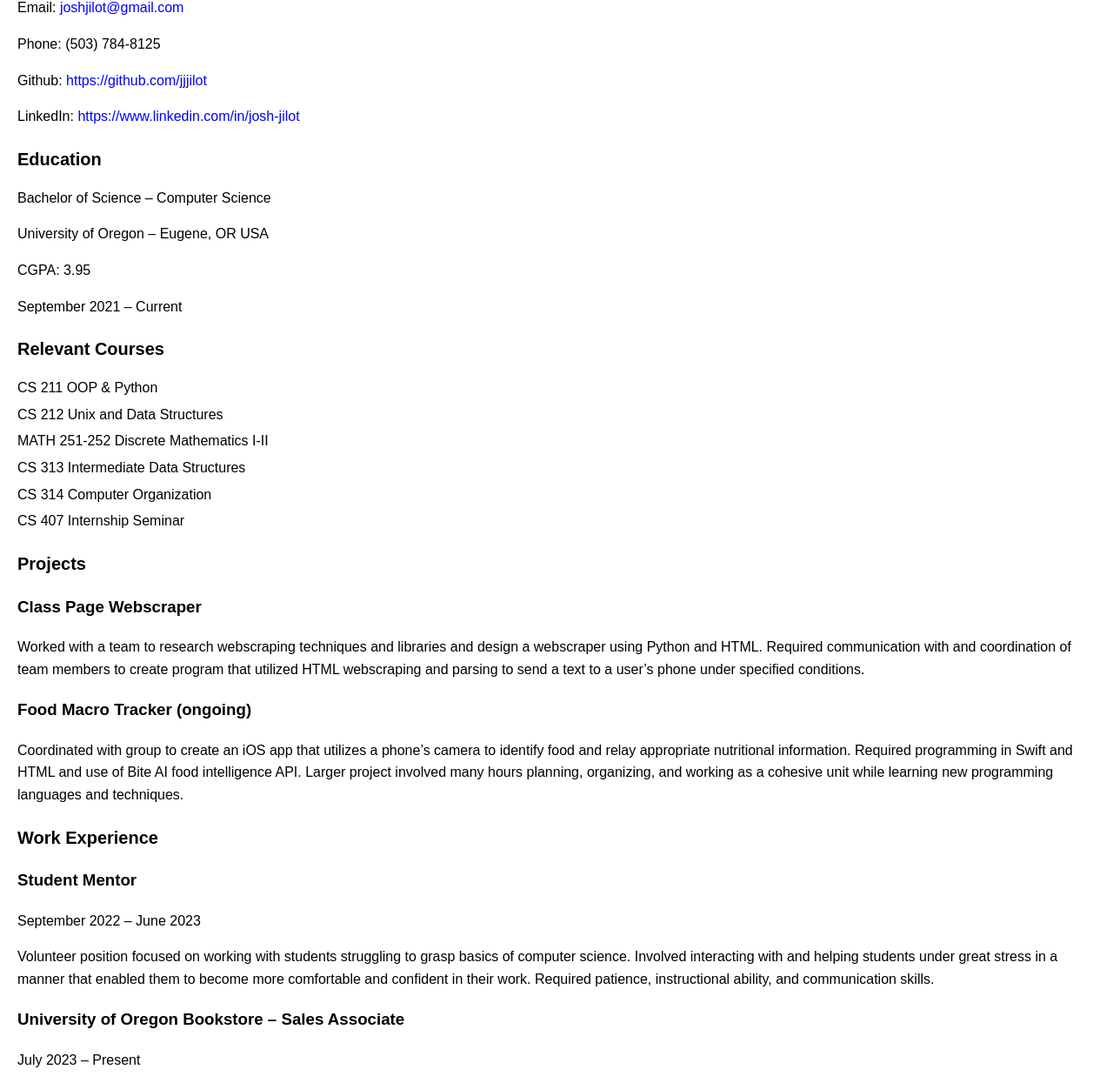
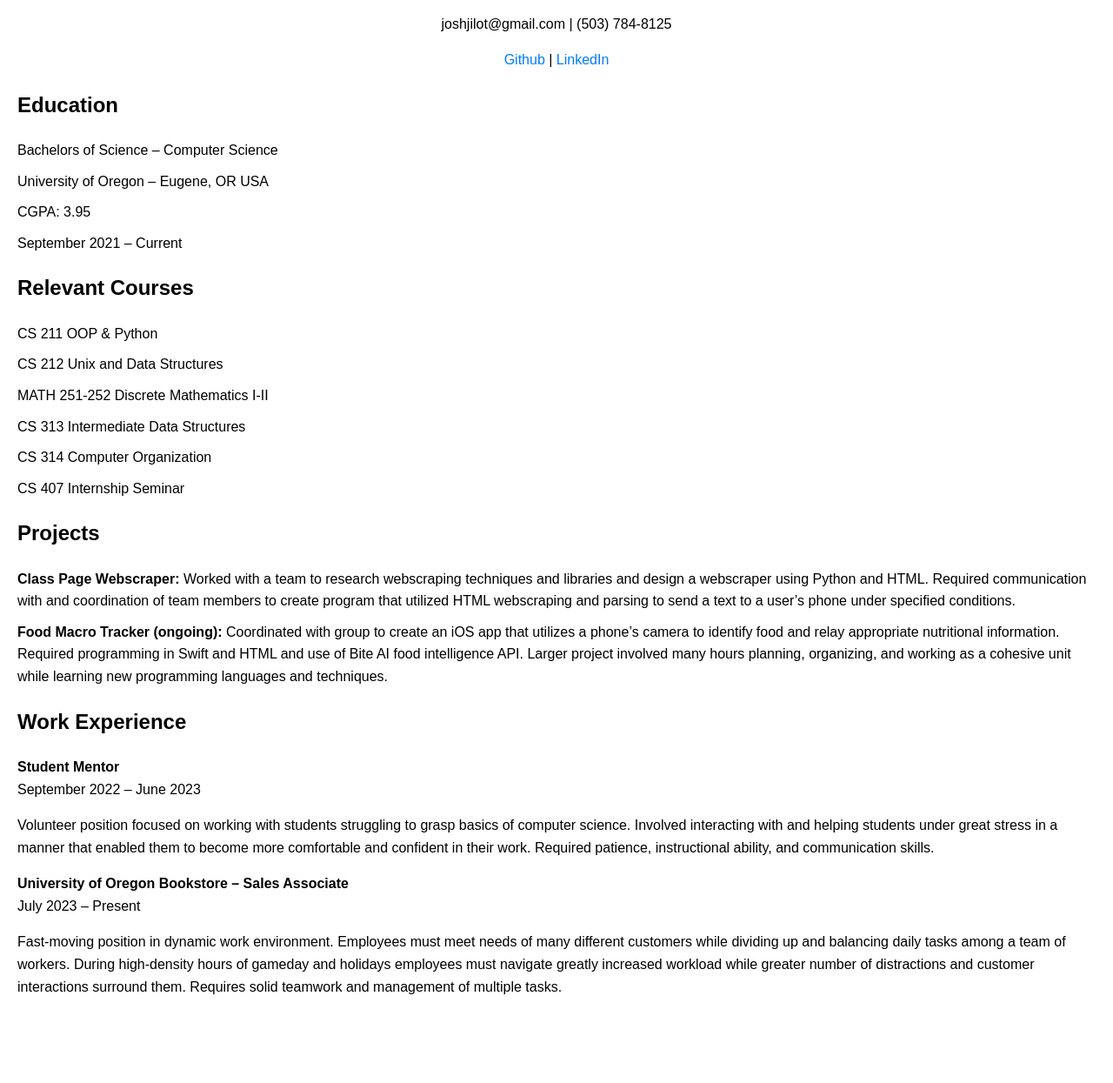
Before and after one commit to jjjilot/jjjilot.github.io, a plain HTML site: page index.html in a window 1280 px wide. Shown: the part 94-1339 px from the top of the page at 87% size. After the commit the page ends 1277 px from the top, so only its background shows below. Drawn offline with Linux system fonts and the light colour scheme.

Commit message:
Update index.html

```diff
--- a/index.html
+++ b/index.html
@@ -3,36 +3,34 @@
 <head>
     <meta charset="UTF-8">
     <meta name="viewport" content="width=device-width, initial-scale=1.0">
-    <title>Josh Jilot's Portfolio</title>
+    <title>Josh Jilot - Personal Website</title>
     <style>
         body {
             font-family: Arial, sans-serif;
+            line-height: 1.6;
             margin: 0;
             padding: 20px;
-            line-height: 1.6;
+        }
+        header {
+            text-align: center;
+            margin-bottom: 20px;
         }
         h1 {
-            font-size: 24px;
-            margin-bottom: 10px;
+            margin-bottom: 5px;
         }
         h2 {
-            font-size: 20px;
             margin-top: 20px;
-            margin-bottom: 10px;
-        }
-        p {
-            margin-bottom: 10px;
         }
         ul {
             list-style-type: none;
             padding-left: 0;
         }
         li {
-            margin-bottom: 5px;
+            margin-bottom: 10px;
         }
         a {
+            color: #007bff;
             text-decoration: none;
-            color: blue;
         }
         a:hover {
             text-decoration: underline;
@@ -42,21 +40,24 @@
 <body>
     <header>
         <h1>Josh Jilot</h1>
-        <p>Email: <a href="mailto:joshjilot@gmail.com">joshjilot@gmail.com</a></p>
-        <p>Phone: (503) 784-8125</p>
-        <p>Github: <a href="https://github.com/jjjilot">https://github.com/jjjilot</a></p>
-        <p>LinkedIn: <a href="https://www.linkedin.com/in/josh-jilot">https://www.linkedin.com/in/josh-jilot</a></p>
+        <p>joshjilot@gmail.com | (503) 784-8125</p>
+        <p>
+            <a href="https://github.com/jjjilot">Github</a> |
+            <a href="https://www.linkedin.com/in/josh-jilot">LinkedIn</a>
+        </p>
     </header>
 
     <section id="education">
         <h2>Education</h2>
-        <p>Bachelor of Science – Computer Science</p>
-        <p>University of Oregon – Eugene, OR USA</p>
-        <p>CGPA: 3.95</p>
-        <p>September 2021 – Current</p>
+        <ul>
+            <li>Bachelors of Science – Computer Science</li>
+            <li>University of Oregon – Eugene, OR USA</li>
+            <li>CGPA: 3.95</li>
+            <li>September 2021 – Current</li>
+        </ul>
     </section>
 
-    <section id="courses">
+    <section id="relevant-courses">
         <h2>Relevant Courses</h2>
         <ul>
             <li>CS 211 OOP & Python</li>
@@ -70,20 +71,34 @@
 
     <section id="projects">
         <h2>Projects</h2>
-        <h3>Class Page Webscraper</h3>
-        <p>Worked with a team to research webscraping techniques and libraries and design a webscraper using Python and HTML. Required communication with and coordination of team members to create program that utilized HTML webscraping and parsing to send a text to a user’s phone under specified conditions.</p>
-        <h3>Food Macro Tracker (ongoing)</h3>
-        <p>Coordinated with group to create an iOS app that utilizes a phone’s camera to identify food and relay appropriate nutritional information. Required programming in Swift and HTML and use of Bite AI food intelligence API. Larger project involved many hours planning, organizing, and working as a cohesive unit while learning new programming languages and techniques.</p>
+        <ul>
+            <li>
+                <strong>Class Page Webscraper:</strong>
+                Worked with a team to research webscraping techniques and libraries and design a webscraper using Python and HTML. Required communication with and coordination of team members to create program that utilized HTML webscraping and parsing to send a text to a user’s phone under specified conditions.
+            </li>
+            <li>
+                <strong>Food Macro Tracker (ongoing):</strong>
+                Coordinated with group to create an iOS app that utilizes a phone’s camera to identify food and relay appropriate nutritional information. Required programming in Swift and HTML and use of Bite AI food intelligence API. Larger project involved many hours planning, organizing, and working as a cohesive unit while learning new programming languages and techniques.
+            </li>
+        </ul>
     </section>
 
     <section id="work-experience">
         <h2>Work Experience</h2>
-        <h3>Student Mentor</h3>
-        <p>September 2022 – June 2023</p>
-        <p>Volunteer position focused on working with students struggling to grasp basics of computer science. Involved interacting with and helping students under great stress in a manner that enabled them to become more comfortable and confident in their work. Required patience, instructional ability, and communication skills.</p>
-        <h3>University of Oregon Bookstore – Sales Associate</h3>
-        <p>July 2023 – Present</p>
-        <p>Fast-moving position in dynamic work environment. Employees must meet needs of many different customers while dividing up and balancing daily tasks among a team of workers. During high-density hours of gameday and holidays employees must navigate greatly increased workload while greater number of distractions and customer interactions surround them. Requires solid teamwork and management of multiple tasks.</p>
+        <ul>
+            <li>
+                <strong>Student Mentor</strong>
+                <br>
+                September 2022 – June 2023
+                <p>Volunteer position focused on working with students struggling to grasp basics of computer science. Involved interacting with and helping students under great stress in a manner that enabled them to become more comfortable and confident in their work. Required patience, instructional ability, and communication skills.</p>
+            </li>
+            <li>
+                <strong>University of Oregon Bookstore – Sales Associate</strong>
+                <br>
+                July 2023 – Present
+                <p>Fast-moving position in dynamic work environment. Employees must meet needs of many different customers while dividing up and balancing daily tasks among a team of workers. During high-density hours of gameday and holidays employees must navigate greatly increased workload while greater number of distractions and customer interactions surround them. Requires solid teamwork and management of multiple tasks.</p>
+            </li>
+        </ul>
     </section>
 </body>
 </html>
```
